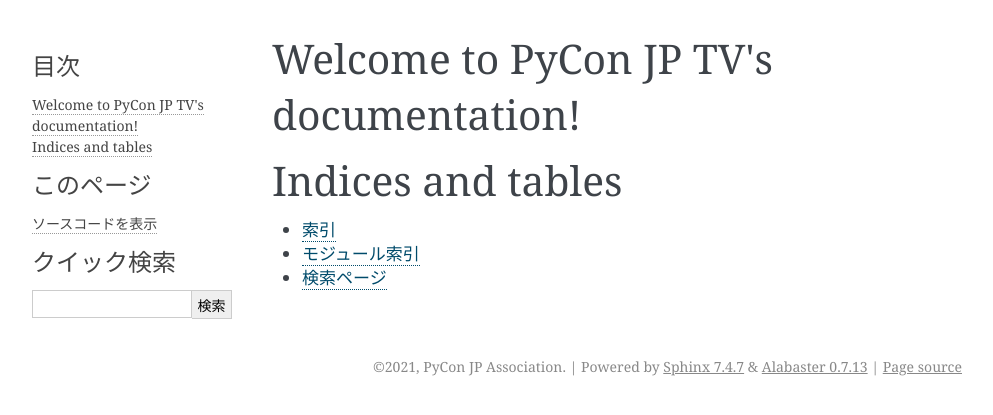
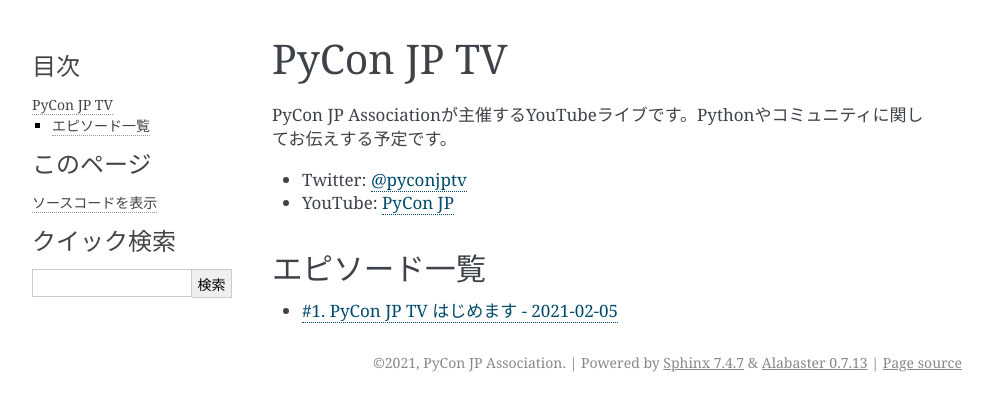
Before and after one commit to pyconjp/tv.pycon.jp, a Sphinx documentation site: the page built from source/index.rst, in a window 1280 px wide. Shown: the top 415 px of the page, without its empty margins (148-1141 px from the left). Built offline with Sphinx 7.4.7, drawn with Linux system fonts in a browser that asks for light colours.

Commit message:
ISSHA-2261 update rst

```diff
--- /dev/null
+++ b/source/episode/1.rst
@@ -0,0 +1,15 @@
+=======================================
+#1. PyCon JP TV はじめます - 2021-02-05
+=======================================
+
+記念すべき1回目の配信です。PyCon JP創世記の話を語ります。
+
+.. raw:: html
+
+   <iframe width="560" height="315" src="https://www.youtube.com/embed/LOyoOa6wODA" frameborder="0" allow="accelerometer; autoplay; clipboard-write; encrypted-media; gyroscope; picture-in-picture" allowfullscreen></iframe>
+
+関連リンク
+==========
+* `PyCon JP TVお便りコーナー <https://docs.google.com/forms/d/e/1FAIpQLSfvL4cKteAaG_czTXjofR83owyjXekG9GNDGC6-jRZCb_2HRw/viewform>`_
+* Twitter: `@pyconjptv <https://twitter.com/pyconjptv>`_
+* `Python.jp Discordサーバ <https://www.python.jp/pages/pythonjp_discord.html>`_ の ``#pyconjp-tv`` チャンネル
--- a/source/index.rst
+++ b/source/index.rst
@@ -1,20 +1,16 @@
-.. PyCon JP TV documentation master file, created by
-   sphinx-quickstart on Sat Jan 30 16:30:24 2021.
-   You can adapt this file completely to your liking, but it should at least
-   contain the root `toctree` directive.
+===========
+PyCon JP TV
+===========
 
-Welcome to PyCon JP TV's documentation!
-=======================================
+PyCon JP Associationが主催するYouTubeライブです。Pythonやコミュニティに関してお伝えする予定です。
+
+* Twitter: `@pyconjptv <https://twitter.com/pyconjptv>`_
+* YouTube: `PyCon JP <https://www.youtube.com/user/PyConJP>`_
+
+エピソード一覧
+==============
 
 .. toctree::
-   :maxdepth: 2
-   :caption: Contents:
+   :maxdepth: 1
 
-
-
-Indices and tables
-==================
-
-* :ref:`genindex`
-* :ref:`modindex`
-* :ref:`search`
+   episode/1
```
